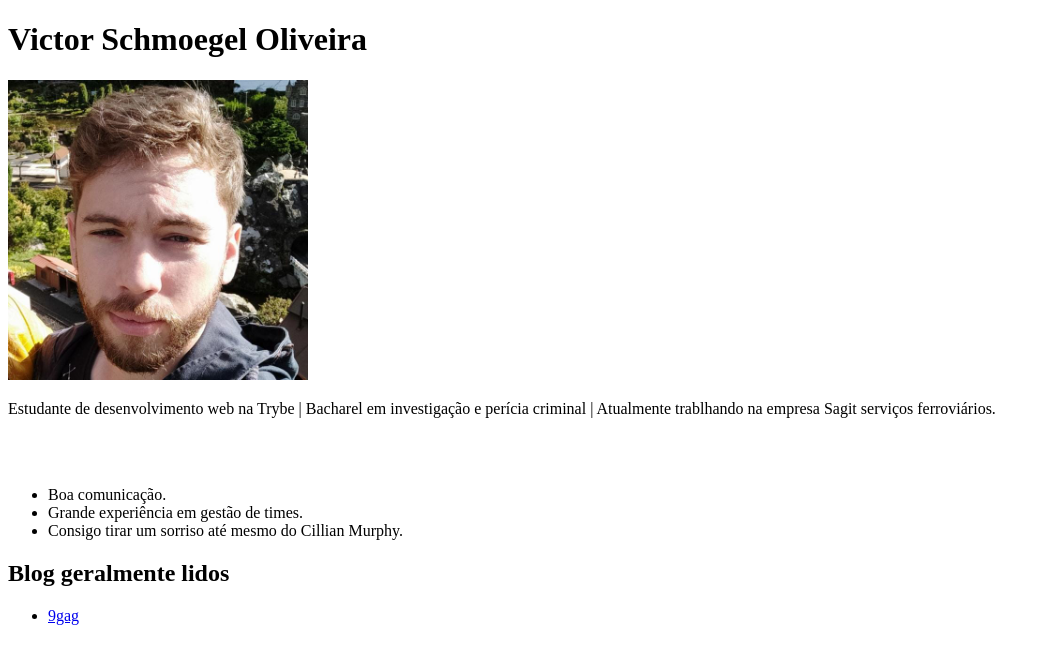
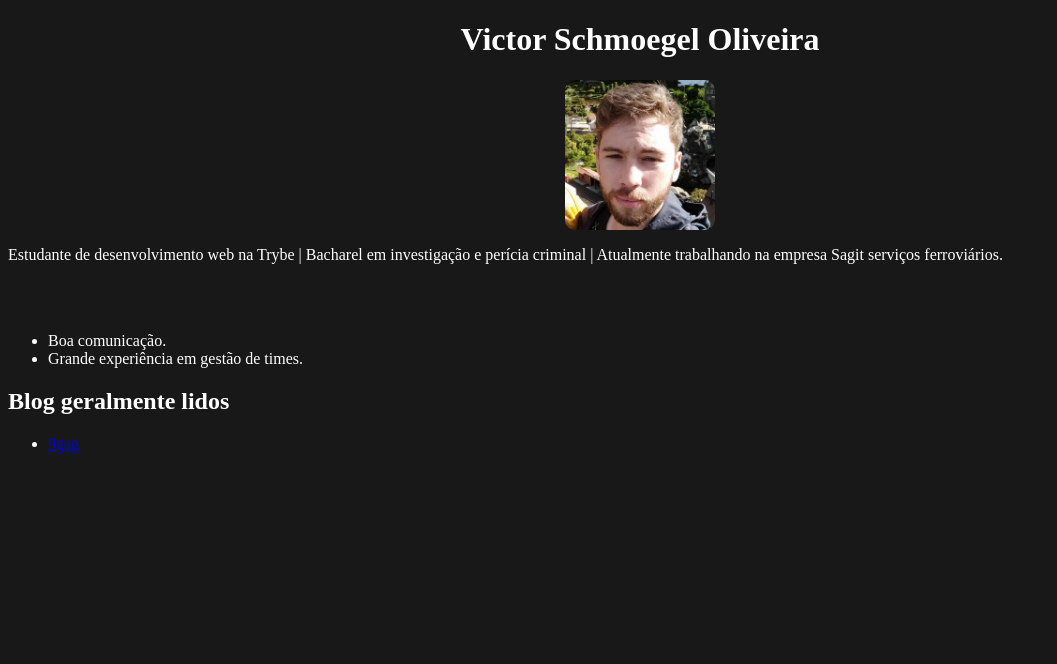
Before and after one commit to VictorSchmoegel/VictorSchmoegel.github.io, a plain HTML site: page index.html in a window 1280 px wide. Shown: the whole page, without its empty margins (0-1057 px from the left). Drawn offline with Linux system fonts and the light colour scheme.

Commit message:
alterando o backgroud color, imagem, h1 e body

```diff
--- a/index.html
+++ b/index.html
@@ -9,13 +9,14 @@
 </head>
 <body>
     <h1>Victor Schmoegel Oliveira</h1>
-    <img src="/imagens/foto-perfil.jpeg" alt="Minha foto de perfil" width="300px">
-    <p>Estudante de desenvolvimento web na Trybe | Bacharel em investigação e perícia criminal | Atualmente trablhando na empresa Sagit serviços ferroviários.</p>
+    <img src="/imagens/foto-perfil.jpeg" alt="Minha foto de perfil" width="150px">
+    <p>Estudante de desenvolvimento web na Trybe | Bacharel em investigação e perícia criminal | Atualmente trabalhando na empresa Sagit serviços ferroviários.</p>
     <br><br>
     <ul>
         <li>Boa comunicação.</li>
-        <li>Grande experiência em gestão de times.</li>
-        <li>Consigo tirar um sorriso até mesmo do Cillian Murphy. </li>
+        <li>Grande experiência em gestão de times.
+        </li>
+
     </ul>
     <h2>Blog geralmente lidos</h2>
     <ul>
--- a/style.css
+++ b/style.css
@@ -11,3 +11,24 @@
     --fontenome: 'Poppins'sans-serif;
     --fontedescrip: 'Nunito'sans-serif;
 }
+
+*{
+
+    background-color: #181818;
+}
+
+body {
+    color: #fff;
+}
+
+img {
+    border-radius: 10px;
+    display: flex;
+    margin: auto;
+}
+
+h1 {
+    color: #fff;
+    font-family: 'poppins'sans-serif;
+    text-align: center;
+}
```
